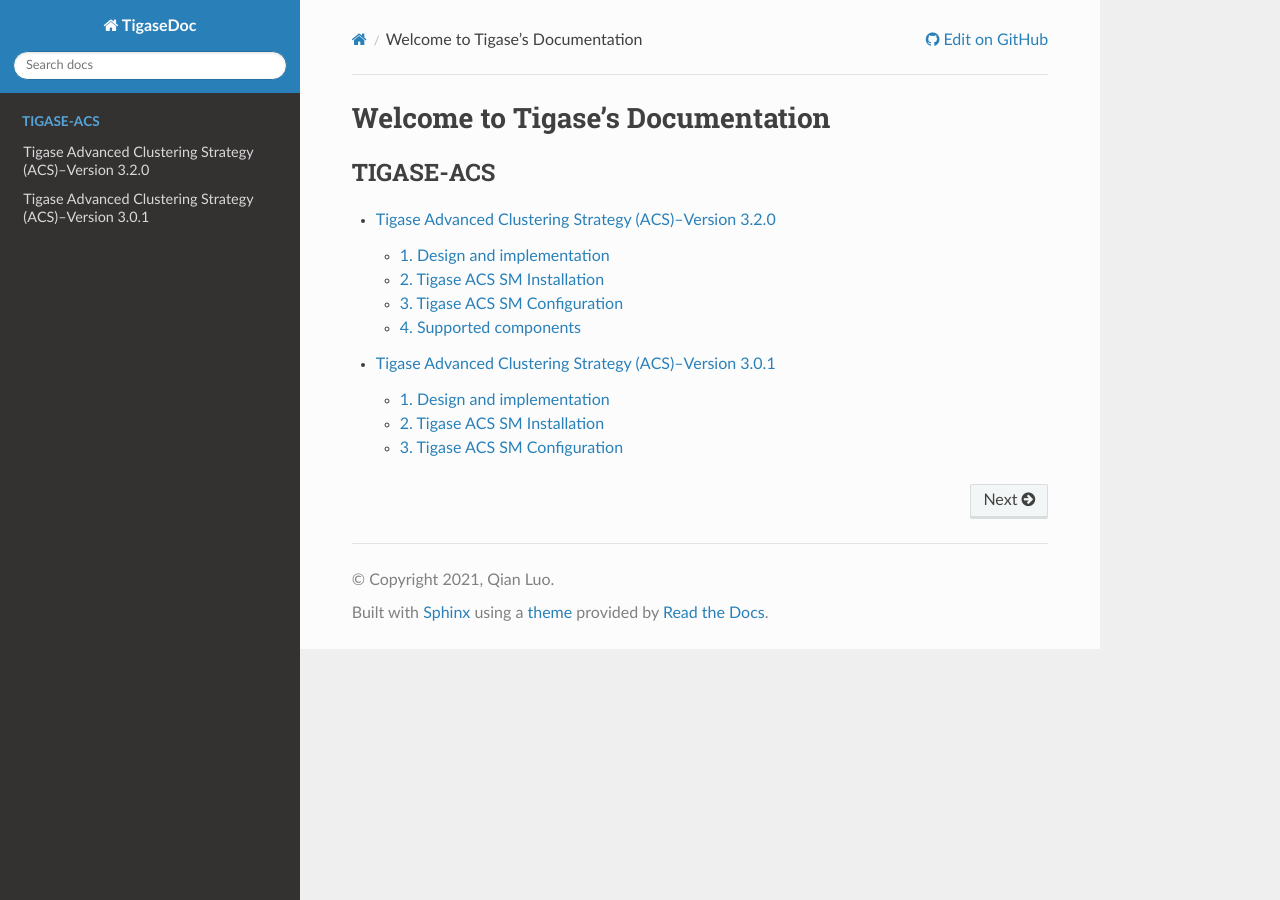
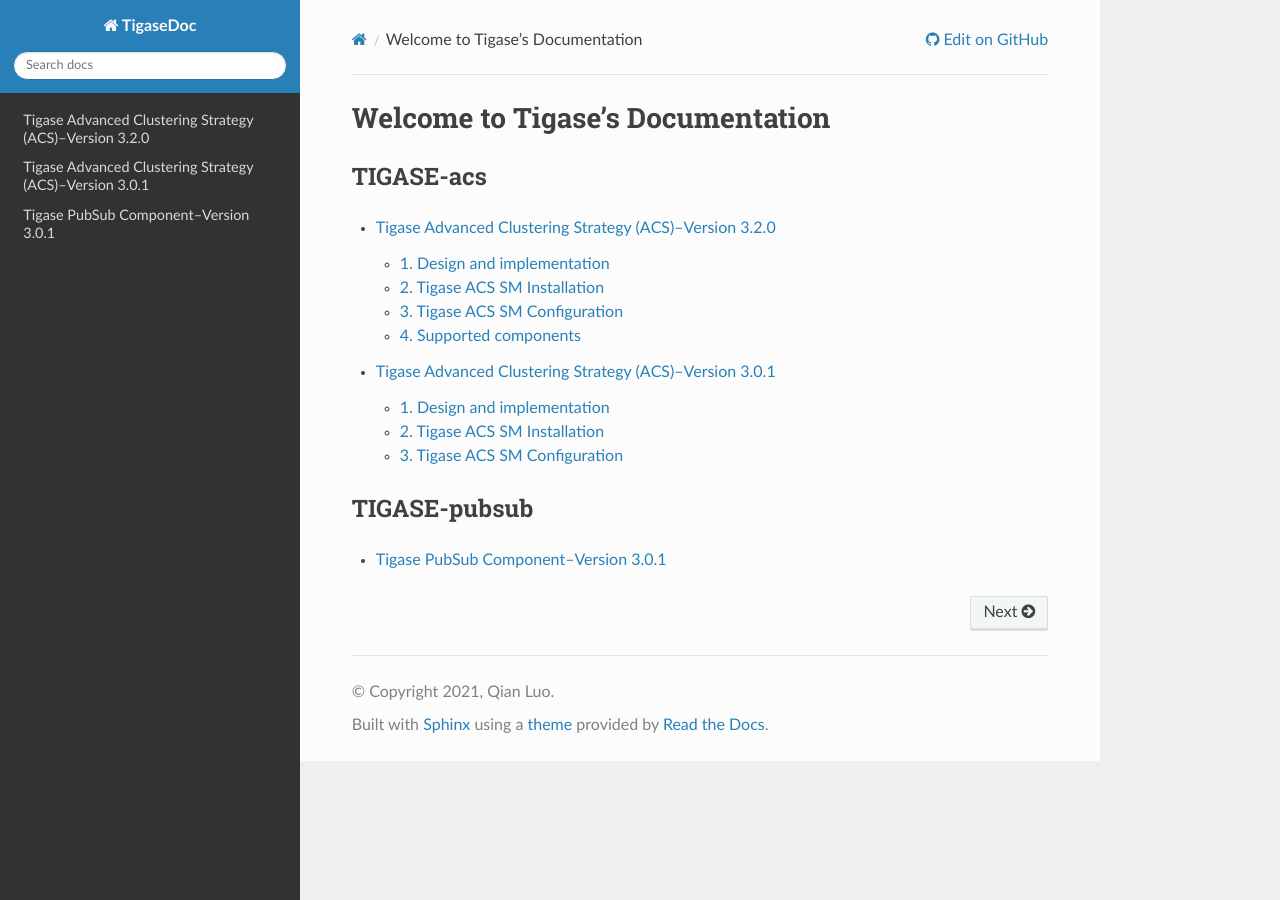
Before and after one commit to tigase/docs-website, a Sphinx documentation site: the page built from docs/index.rst, in a window 1280 px wide. Built offline with Sphinx 7.4.7 and the Read the Docs theme 2.0.0, drawn with Linux system fonts in a browser that asks for light colours; the version number could not be read and is left out.

Commit message:
adding 5.0.0.tst

```diff
--- /dev/null
+++ b/docs/5.0.0.rst
@@ -0,0 +1,3 @@
+=======================================
+Tigase PubSub Component--Version 3.0.1
+=======================================
--- a/docs/index.rst
+++ b/docs/index.rst
@@ -3,9 +3,19 @@
 Welcome to Tigase's Documentation
 ===================================
 
+TIGASE-acs
+-----------
 .. toctree::
    :maxdepth: 2
-   :caption: TIGASE-ACS
+
 
    3.2.0
    3.0.1
+
+TIGASE-pubsub
+-------------
+
+.. toctree::
+   :maxdepth: 1
+
+   5.0.0
```
Also changed, not shown: 5 other files.
